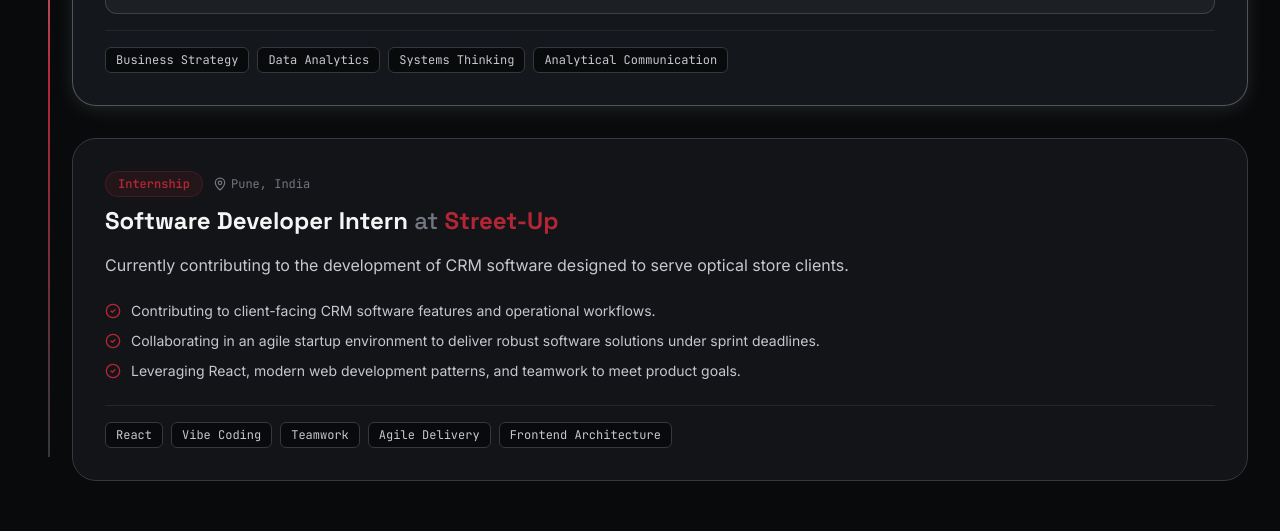
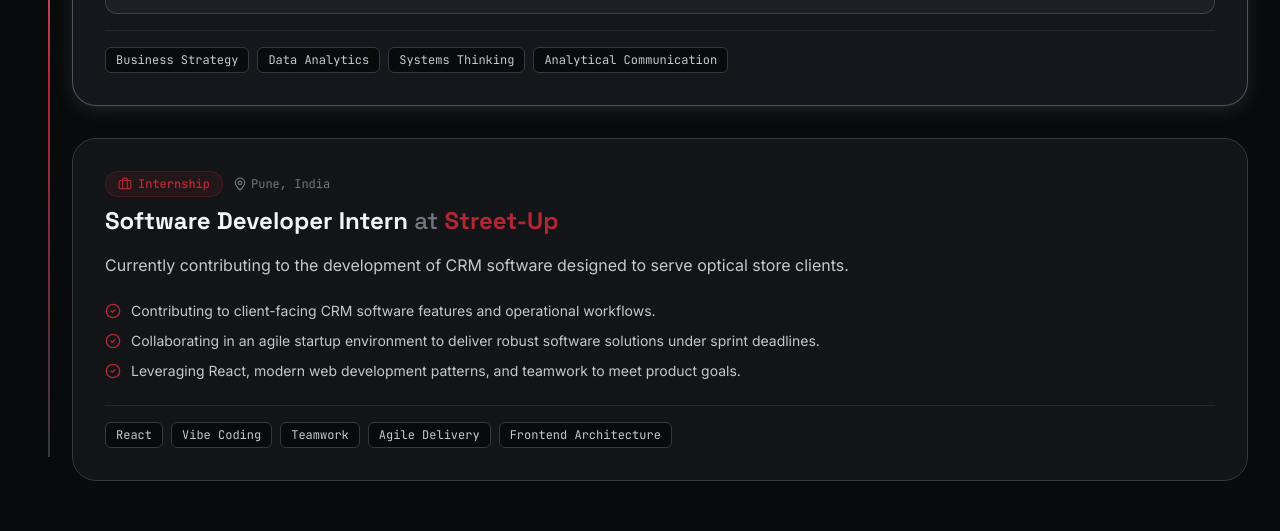
Before and after one commit to kswaraj0045/Portfolio_Swaraj, a React (Vite) app: page / in a window 1280 px wide. Shown: the part 6820-7351 px from the top of the page. Built offline with nearby package versions, Linux system fonts and the light colour scheme.

Commit message:
feat: add premium subtle hover animations to Experience and Leadership cards

```diff
--- a/src/components/ExperienceSection.tsx
+++ b/src/components/ExperienceSection.tsx
@@ -36,43 +36,61 @@ export const ExperienceSection: React.FC = () => {
             return (
               <motion.div
                 key={exp.id}
+                tabIndex={0}
                 initial={{ opacity: 0, x: shouldReduceMotion ? 0 : 25 }}
                 whileInView={{ opacity: 1, x: 0 }}
                 viewport={{ once: true, margin: '-60px' }}
                 transition={{ duration: 0.5, delay: idx * 0.15, ease: [0.21, 0.47, 0.32, 0.98] as const }}
-                className={`p-6 sm:p-8 rounded-3xl border transition-all duration-300 relative overflow-hidden md:ml-10 ${
+                whileHover={shouldReduceMotion ? {} : { y: -6 }}
+                className={`p-6 sm:p-8 rounded-3xl border transition-all duration-300 ease-out relative overflow-hidden md:ml-10 group outline-none focus-visible:ring-2 focus-visible:ring-accent-primary/50 ${
                   isDeloitte
-                    ? 'deloitte-card border-accent-achievement/35 bg-bg-card/90 shadow-deloitte-glow'
-                    : 'glass-card border-border-subtle bg-bg-card/75 hover:border-accent-primary/40'
+                    ? 'deloitte-card border-accent-achievement/35 bg-bg-card/90 shadow-deloitte-glow hover:border-accent-achievement/60 hover:shadow-[0_16px_36px_-8px_rgba(0,0,0,0.8),0_0_24px_-4px_rgba(197,200,206,0.14)] focus-within:shadow-[0_16px_36px_-8px_rgba(0,0,0,0.8),0_0_24px_-4px_rgba(197,200,206,0.14)]'
+                    : 'glass-card border-border-subtle bg-bg-card/75 hover:border-accent-primary/60 focus-within:border-accent-primary/60 hover:shadow-[0_16px_36px_-8px_rgba(0,0,0,0.8),0_0_24px_-4px_rgba(179,38,53,0.18)] focus-within:shadow-[0_16px_36px_-8px_rgba(0,0,0,0.8),0_0_24px_-4px_rgba(179,38,53,0.18)]'
                 }`}
               >
+                {/* Soft radial glow inside the card on hover */}
+                <div
+                  className={`absolute -inset-px rounded-3xl pointer-events-none transition-opacity duration-300 opacity-0 group-hover:opacity-100 group-focus-within:opacity-100 ${
+                    isDeloitte
+                      ? 'bg-[radial-gradient(circle_at_top_right,rgba(197,200,206,0.06),transparent_65%)]'
+                      : 'bg-[radial-gradient(circle_at_top_right,rgba(179,38,53,0.09),transparent_65%)]'
+                  }`}
+                />
+
                 {/* Timeline node icon on the spine for desktop */}
-                <div className={`hidden md:flex absolute -left-[49px] top-8 w-6 h-6 rounded-full border-2 items-center justify-center ${
+                <div className={`hidden md:flex absolute -left-[49px] top-8 w-6 h-6 rounded-full border-2 items-center justify-center transition-all duration-300 group-hover:scale-110 ${
                   isDeloitte
-                    ? 'bg-bg-main border-accent-achievement text-accent-achievement'
-                    : 'bg-bg-main border-accent-primary text-accent-primary'
+                    ? 'bg-bg-main border-accent-achievement text-accent-achievement group-hover:border-silver-platinum'
+                    : 'bg-bg-main border-accent-primary text-accent-primary group-hover:border-accent-hover'
                 }`}>
-                  <span className={`w-2 h-2 rounded-full ${isDeloitte ? 'bg-accent-achievement animate-pulse' : 'bg-accent-primary'}`} />
+                  <span className={`w-2 h-2 rounded-full transition-transform duration-300 group-hover:scale-125 ${isDeloitte ? 'bg-accent-achievement animate-pulse' : 'bg-accent-primary'}`} />
                 </div>
 
+                <div className="relative z-10 transition-transform duration-300 ease-out group-hover:translate-x-0.5 group-focus-within:translate-x-0.5 motion-reduce:group-hover:translate-x-0">
                   <div className="flex flex-col md:flex-row md:items-start justify-between gap-4 mb-4">
                     <div>
                       <div className="flex flex-wrap items-center gap-2.5 mb-2">
-                      <span className={`px-3 py-1 rounded-full text-xs font-mono font-semibold ${
+                        <span className={`inline-flex items-center gap-1.5 px-3 py-1 rounded-full text-xs font-mono font-semibold transition-colors duration-300 ${
                           isDeloitte
                             ? 'text-accent-achievement bg-accent-achievement/15 border border-accent-achievement/30 shadow-deloitte-glow'
-                          : 'text-accent-primary bg-accent-primary/10 border border-accent-primary/25'
+                            : 'text-accent-primary bg-accent-primary/10 border border-accent-primary/25 group-hover:border-accent-primary/50'
                         }`}>
-                        {exp.badge}
+                          {!isDeloitte && (
+                            <Briefcase className="w-3.5 h-3.5 group-hover:scale-[1.08] group-hover:rotate-[4deg] transition-transform duration-300 motion-reduce:group-hover:scale-100 motion-reduce:group-hover:rotate-0" />
+                          )}
+                          <span>{exp.badge}</span>
                         </span>
                         <span className="text-xs font-mono text-text-muted flex items-center gap-1">
-                        <MapPin className="w-3.5 h-3.5" />
+                          <MapPin className="w-3.5 h-3.5 group-hover:text-text-secondary transition-colors duration-300" />
                           <span>{exp.location}</span>
                         </span>
                       </div>
 
-                    <h3 className="text-2xl font-bold font-heading text-text-primary">
-                      {exp.role} <span className="text-text-muted font-normal">at</span> <span className={isDeloitte ? 'text-accent-achievement' : 'text-accent-primary'}>{exp.company}</span>
+                      <h3 className="text-2xl font-bold font-heading text-text-primary group-hover:text-white transition-colors duration-300">
+                        {exp.role} <span className="text-text-muted font-normal">at</span>{' '}
+                        <span className={isDeloitte ? 'text-accent-achievement' : 'text-accent-primary group-hover:text-accent-hover transition-colors duration-300'}>
+                          {exp.company}
+                        </span>
                       </h3>
                     </div>
 
@@ -92,7 +110,7 @@ export const ExperienceSection: React.FC = () => {
                   <div className="space-y-2.5 mb-6">
                     {exp.highlights.map((h, i) => (
                       <div key={i} className="flex items-start gap-2.5 text-xs sm:text-sm text-text-secondary">
-                      <CheckCircle2 className={`w-4 h-4 shrink-0 mt-0.5 ${isDeloitte ? 'text-accent-achievement' : 'text-accent-primary'}`} />
+                        <CheckCircle2 className={`w-4 h-4 shrink-0 mt-0.5 transition-colors duration-300 ${isDeloitte ? 'text-accent-achievement' : 'text-accent-primary group-hover:text-accent-hover'}`} />
                         <span>{h}</span>
                       </div>
                     ))}
@@ -110,11 +128,12 @@ export const ExperienceSection: React.FC = () => {
                     {exp.skills.map((skill) => (
                       <span
                         key={skill}
-                      className="px-2.5 py-1 rounded-md text-xs font-mono bg-bg-main text-text-secondary border border-border-subtle"
+                        className="px-2.5 py-1 rounded-md text-xs font-mono bg-bg-main text-text-secondary border border-border-subtle group-hover:border-border-hover/30 transition-colors duration-300"
                       >
                         {skill}
                       </span>
                     ))}
+                  </div>
                 </div>
 
               </motion.div>
--- a/src/components/LeadershipSection.tsx
+++ b/src/components/LeadershipSection.tsx
@@ -30,17 +30,25 @@ export const LeadershipSection: React.FC = () => {
           {leadershipData.map((item, idx) => (
             <motion.div
               key={item.id}
+              tabIndex={0}
               initial={{ opacity: 0, y: shouldReduceMotion ? 0 : 25 }}
               whileInView={{ opacity: 1, y: 0 }}
               viewport={{ once: true, margin: '-50px' }}
               transition={{ duration: 0.5, delay: idx * 0.15, ease: [0.21, 0.47, 0.32, 0.98] as const }}
-              whileHover={{ y: -6 }}
-              className="glass-card p-6 sm:p-8 rounded-3xl flex flex-col justify-between group hover:border-accent-primary/50 hover:shadow-card-glow transition-all duration-300 relative overflow-hidden bg-bg-card/80"
+              whileHover={shouldReduceMotion ? {} : { y: -6 }}
+              className="glass-card p-6 sm:p-8 rounded-3xl flex flex-col justify-between group border border-border-subtle bg-bg-card/80 hover:border-accent-primary/60 focus-within:border-accent-primary/60 hover:shadow-[0_16px_36px_-8px_rgba(0,0,0,0.8),0_0_24px_-4px_rgba(179,38,53,0.18)] focus-within:shadow-[0_16px_36px_-8px_rgba(0,0,0,0.8),0_0_24px_-4px_rgba(179,38,53,0.18)] transition-all duration-300 ease-out relative overflow-hidden outline-none focus-visible:ring-2 focus-visible:ring-accent-primary/50"
             >
-              <div>
+              {/* Soft radial crimson glow inside the card on hover */}
+              <div className="absolute -inset-px rounded-3xl pointer-events-none transition-opacity duration-300 opacity-0 group-hover:opacity-100 group-focus-within:opacity-100 bg-[radial-gradient(circle_at_top_right,rgba(179,38,53,0.09),transparent_65%)]" />
+
+              <div className="relative z-10 transition-transform duration-300 ease-out group-hover:translate-x-0.5 group-focus-within:translate-x-0.5 motion-reduce:group-hover:translate-x-0">
                 <div className="flex items-center justify-between gap-2 mb-4">
-                  <div className="w-12 h-12 rounded-xl bg-bg-main border border-border-subtle flex items-center justify-center text-accent-primary group-hover:scale-105 transition-transform">
-                    {item.id === 'viaset-ecell' ? <Rocket className="w-6 h-6 text-accent-primary" /> : <Code className="w-6 h-6 text-accent-secondary" />}
+                  <div className="w-12 h-12 rounded-xl bg-bg-main border border-border-subtle group-hover:border-accent-primary/45 group-focus-within:border-accent-primary/45 flex items-center justify-center text-accent-primary transition-all duration-300">
+                    {item.id === 'viaset-ecell' ? (
+                      <Rocket className="w-6 h-6 text-accent-primary group-hover:scale-[1.08] group-hover:rotate-[4deg] group-focus-within:scale-[1.08] group-focus-within:rotate-[4deg] transition-transform duration-300 ease-out motion-reduce:group-hover:scale-100 motion-reduce:group-hover:rotate-0" />
+                    ) : (
+                      <Code className="w-6 h-6 text-accent-secondary group-hover:scale-[1.08] group-hover:rotate-[4deg] group-focus-within:scale-[1.08] group-focus-within:rotate-[4deg] transition-transform duration-300 ease-out motion-reduce:group-hover:scale-100 motion-reduce:group-hover:rotate-0" />
+                    )}
                   </div>
 
                   {item.period && (
@@ -52,10 +60,10 @@ export const LeadershipSection: React.FC = () => {
                 </div>
 
                 <div className="mb-4">
-                  <h3 className="text-xl font-bold font-heading text-text-primary group-hover:text-accent-primary transition-colors">
+                  <h3 className="text-xl font-bold font-heading text-text-primary group-hover:text-white transition-colors duration-300">
                     {item.organization}
                   </h3>
-                  <div className="text-sm font-mono text-silver-metallic font-medium mt-1">
+                  <div className="text-sm font-mono text-silver-metallic font-medium mt-1 group-hover:text-accent-secondary transition-colors duration-300">
                     {item.role}
                   </div>
                 </div>
@@ -71,7 +79,7 @@ export const LeadershipSection: React.FC = () => {
                   </div>
                   {item.impactPoints.map((pt, i) => (
                     <div key={i} className="flex items-start gap-2.5 text-xs text-text-secondary">
-                      <CheckCircle2 className="w-3.5 h-3.5 text-accent-primary shrink-0 mt-0.5" />
+                      <CheckCircle2 className="w-3.5 h-3.5 text-accent-primary shrink-0 mt-0.5 group-hover:text-accent-hover transition-colors duration-300" />
                       <span>{pt}</span>
                     </div>
                   ))}
```
Also changed, not shown: 1 other file (tests, documents, lock files or other folders). Lines whose indentation alone changed are shown as unchanged.
